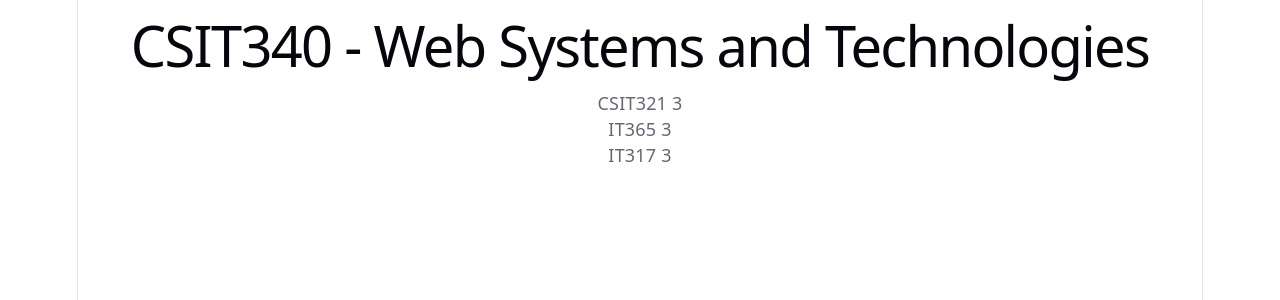
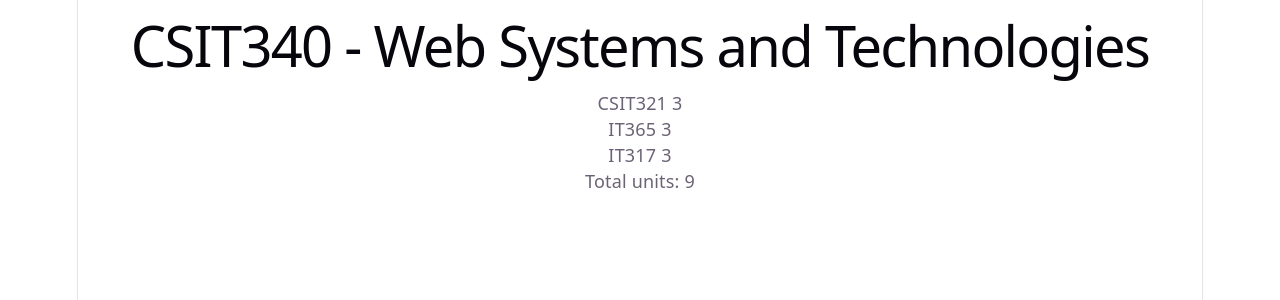
Before and after one commit to Code-4Me/CSIT340G6-Lab3-Legaspi, a React (Vite) app: page / in a window 1280 px wide. Shown: the top 300 px of the page. Built offline with nearby package versions, Linux system fonts and the light colour scheme.

Commit message:
1.4: course information step 4

```diff
--- a/src/App.jsx
+++ b/src/App.jsx
@@ -1,5 +1,5 @@
 const Header = ({ course }) => {
-  return <h1>{course}</h1>
+  return <h1>{course.name}</h1>
 }
 
 const Part = ({ name, exercises }) => {
@@ -24,6 +24,12 @@
   )
 }
 
+const Total = ({ parts }) => {
+  const total = parts.reduce((sum, part) => sum + part.exercises, 0)
+
+  return <p>Total units: {total}</p>
+}
+
 const App = () => {
   const course = {
     name: "CSIT340 - Web Systems and Technologies",
@@ -45,8 +51,9 @@
 
   return (
     <div>
-      <Header course={course.name} />
+      <Header course={course} />
       <Content parts={course.parts} />
+      <Total parts={course.parts} />
     </div>
   )
 }
```
